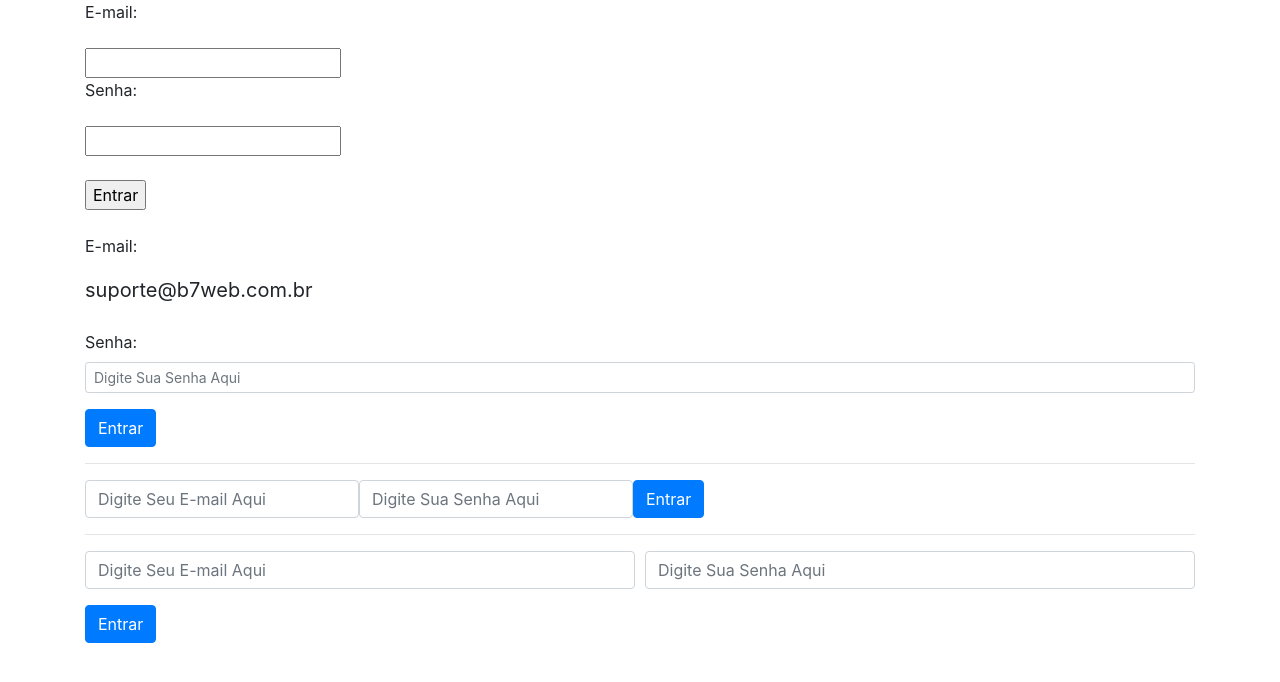
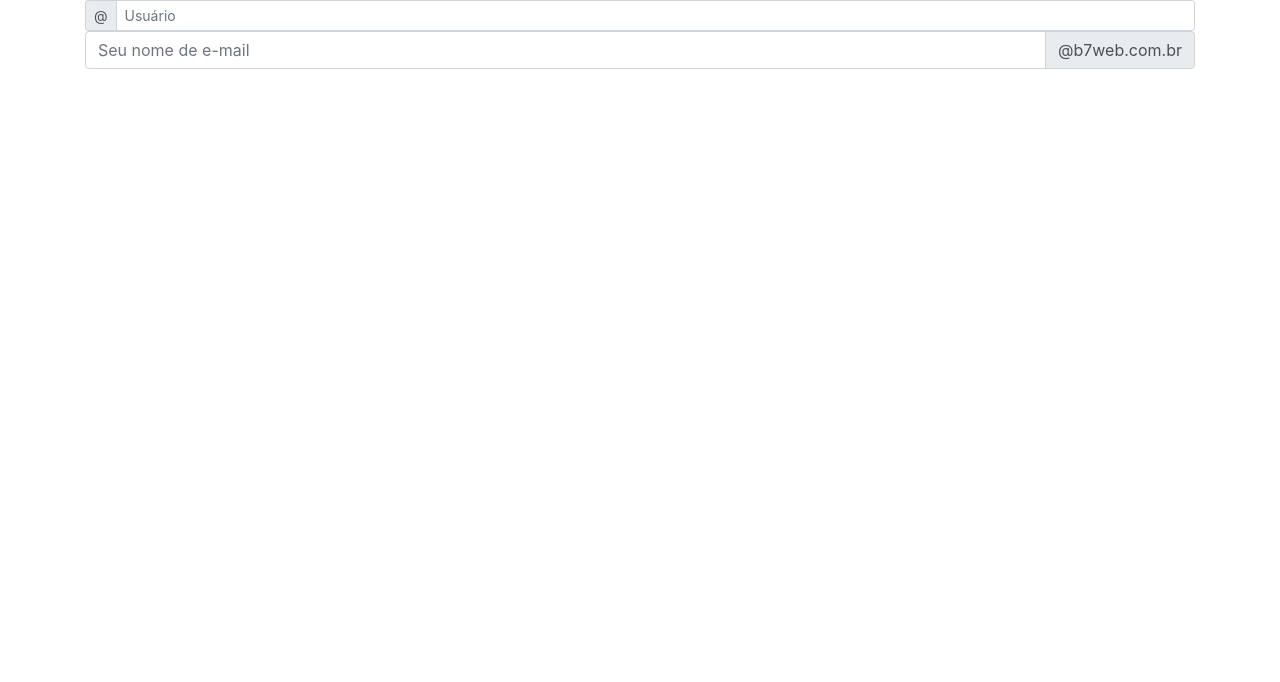
Before and after one commit to gustavoalvesdev/bootstrap-4-b7web, a plain HTML site: page index.html in a window 1280 px wide. Drawn offline with Linux system fonts and the light colour scheme.

Commit message:
Input Group

```diff
--- a/index.html
+++ b/index.html
@@ -7,14 +7,6 @@
     <meta name="viewport" content="width=device-width, initial-scale=1.0, shrink-to-fit=no">
     <title>Bootstrap 4</title>
     <link rel="stylesheet" href="css/bootstrap.min.css">
-    <style>
-        #area,
-        #area2 {
-            border: 1px solid #000;
-            padding: 20px;
-            background-color: #eee;
-        }
-    </style>
 </head>
 
 <body>
@@ -22,74 +14,18 @@
     <div class="container">
 
         <form method="POST">
-            E-mail:<br><br>
-            <input type="email" name="email"><br<><br>
-
-            Senha:<br><bR>
-            <input type="password" name="senha"><br><br>
-
-            <input type="submit" value="Entrar">
-        </form>
-
-        <br><br>
-
-        <form method="POST">
-
-            <div class="form-group">
-                <label for="email">E-mail:</label>
-                <input type="email" name="email" id="email" class="form-control-plaintext form-control-lg" placeholder="Digite Seu E-mail Aqui" value="suporte@b7web.com.br" readonly>
+            <div class="input-group input-group-sm">
+                <div class="input-group-prepend">
+                    <span class="input-group-text">@</span>
+                </div>
+                <input type="text" name="twitter" class="form-control" placeholder="Usuário">
             </div>
 
-            <div class="form-group">
-                <label for="password">Senha:</label>
-                <input type="password" name="password" id="password" class="form-control form-control-sm" placeholder="Digite Sua Senha Aqui">
-            </div>
+            <div class="input-group">
 
-            <div class="form-group">
-                <input type="submit" value="Entrar" name="action" class="btn btn-primary">
-            </div>
-
-        </form>
-
-        <hr>
-
-        <form method="POST" class="form-inline">
-
-            <div class="form-group">
-                <input type="email" name="email" id="email" class="form-control" placeholder="Digite Seu E-mail Aqui">
-            </div>
-
-            <div class="form-group">
-                <input type="password" name="password" id="password" class="form-control" placeholder="Digite Sua Senha Aqui">
-            </div>
-
-            <div class="form-group">
-                <input type="submit" value="Entrar" name="action" class="btn btn-primary">
-            </div>
-
-        </form>
-
-        <hr>
-
-        <form method="POST">
-
-            <div class="form-row">
-                <div class="col">
-                    <div class="form-group">
-                        <input type="email" name="email" id="email" class="form-control" placeholder="Digite Seu E-mail Aqui">
-                    </div>
-                </div>
-                <div class="col">
-                    <div class="form-group">
-                        <input type="password" name="password" id="password" class="form-control" placeholder="Digite Sua Senha Aqui">
-                    </div>
-                </div>
-            </div>
-            <div class="form-row">
-                <div class="col">
-                    <div class="form-group">
-                        <input type="submit" value="Entrar" name="action" class="btn btn-primary">
-                    </div>
+                <input type="email" name="email" class="form-control" placeholder="Seu nome de e-mail">
+                <div class="input-group-append">
+                    <span class="input-group-text">@b7web.com.br</span>
                 </div>
             </div>
         </form>
```
